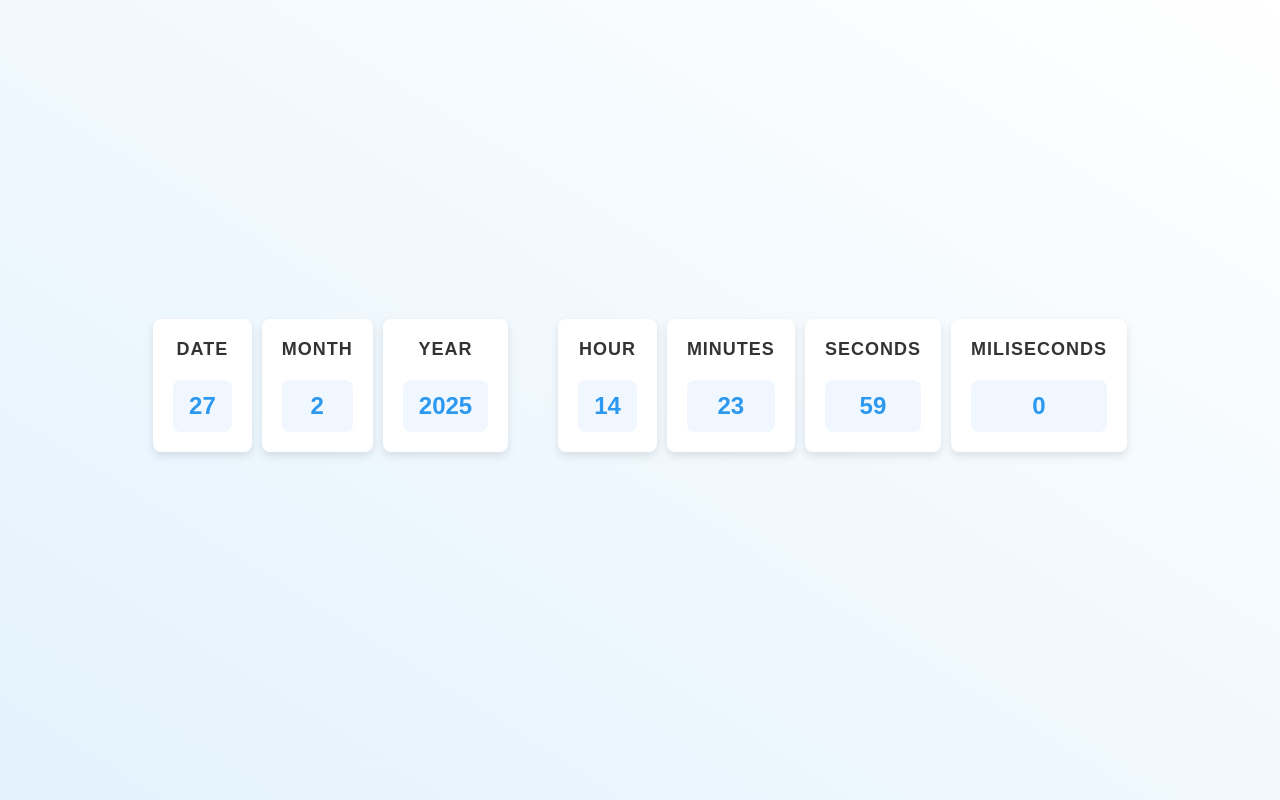
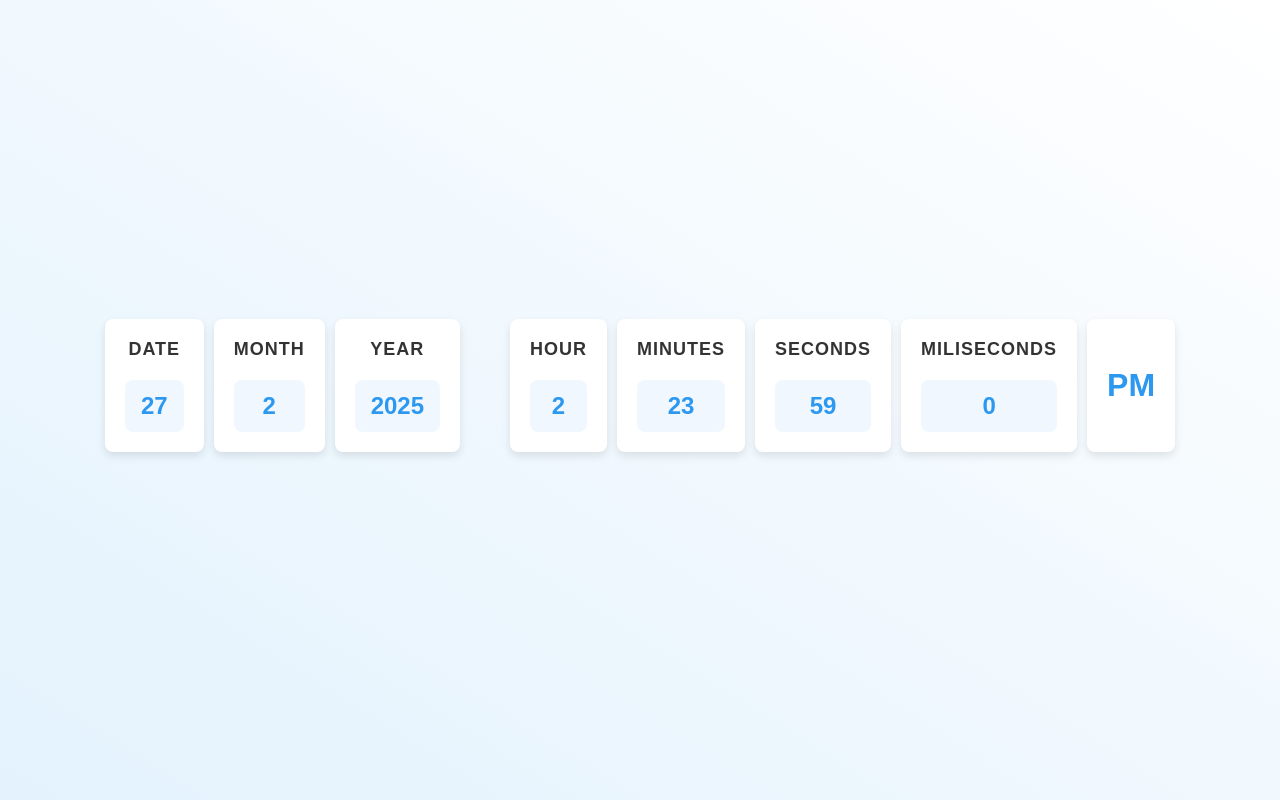
Before and after one commit to ankitpativala1405/JS, a plain HTML site: page digital clock/index.html in a window 1280 px wide. Drawn offline with Linux system fonts and the light colour scheme.

Commit message:
digital clock

```diff
--- a/digital clock/index.css
+++ b/digital clock/index.css
@@ -95,3 +95,7 @@
       margin: 10px 0; /* Add vertical spacing between blocks */
     }
   }
+
+  #shawampm{
+    color: #2d98f0;
+  }
--- a/digital clock/index.html
+++ b/digital clock/index.html
@@ -38,6 +38,10 @@
         <h3>MILISECONDS</h3>
         <h6 id="shawmiliseconds"></h6>
       </div>
+      <div id="ampm">
+        <h1 id="shawampm"></h1>
+
+      </div>
     </div>
   </body>
   <script src="./index.js"></script>
--- a/digital clock/index.js
+++ b/digital clock/index.js
@@ -1,11 +1,28 @@
 setInterval(() => {
   let date = new Date();
+
+  let hour=date.getHours()
+  if(hour>=12){
+    innerhtmlampm="PM"
+  }
+  else{
+    innerhtmlampm="AM"
+  }
+
+  if(hour>12){
+    innerhtmlhour=date.getHours()-12
+  }
+  else{
+    innerhtmlhour=date.getHours()
+  }
 
   document.getElementById("shawdate").innerHTML = date.getDate();
   document.getElementById("shawmonth").innerHTML = date.getMonth() + 1;
   document.getElementById("shawyear").innerHTML = date.getFullYear();
-  document.getElementById("shawhour").innerHTML = date.getHours();
+  document.getElementById("shawhour").innerHTML = innerhtmlhour;
   document.getElementById("shawminutes").innerHTML = date.getMinutes();
   document.getElementById("shawseconds").innerHTML = date.getSeconds();
   document.getElementById("shawmiliseconds").innerHTML = date.getMilliseconds();
+  document.getElementById("shawampm").innerHTML = innerhtmlampm;
+
 });
```
